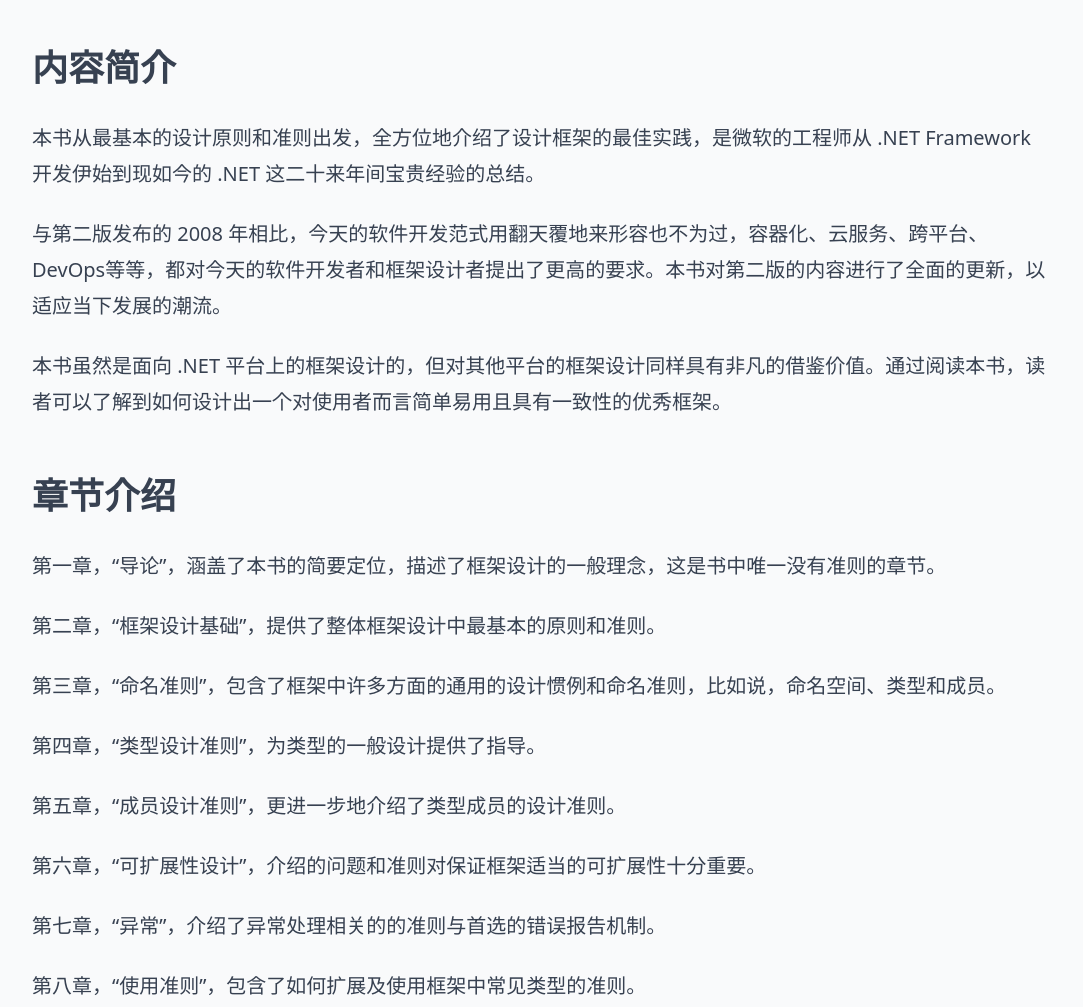
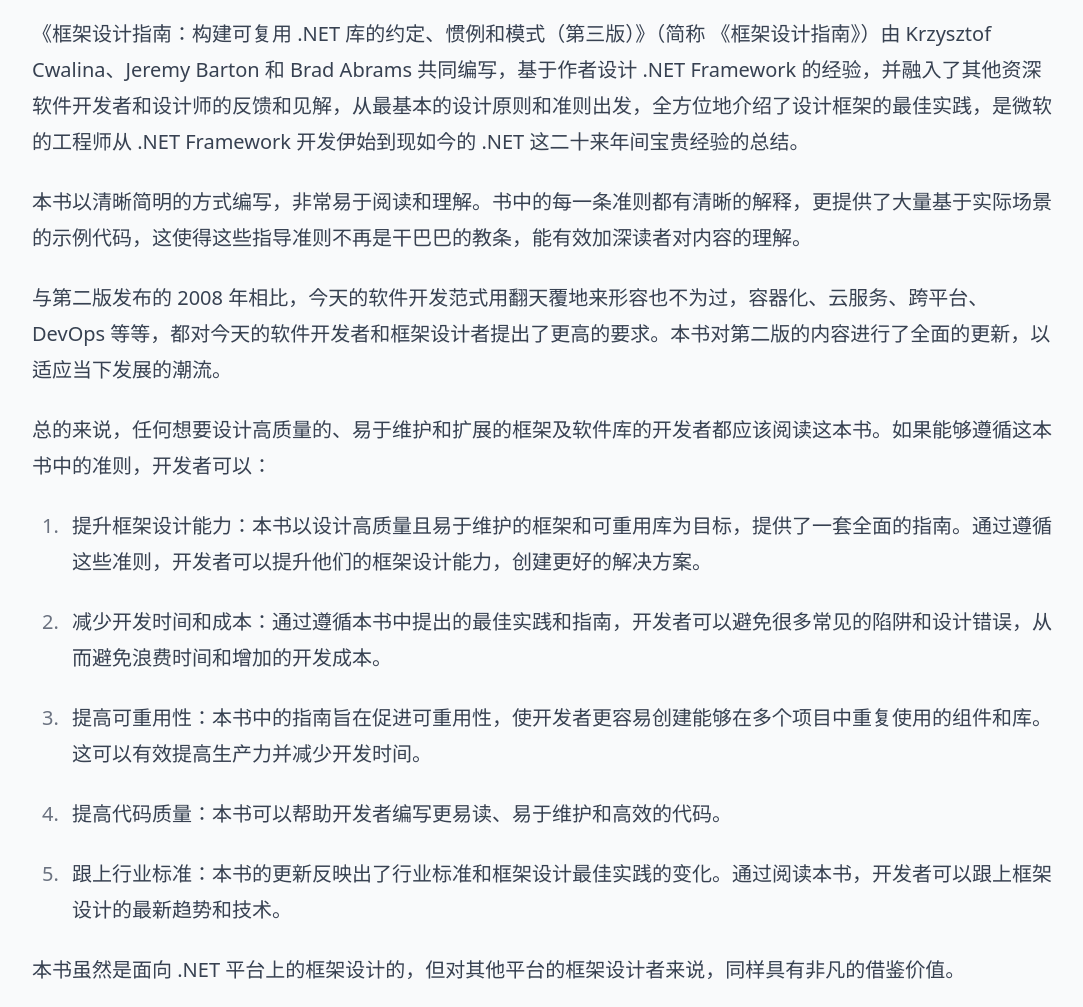
Before and after one commit to nodew/blog, a Gatsby site: page /books/framework-design-guidelines in a window 1280 px wide. Shown: the part 960-1967 px from the top of the page, without its empty margins (96-1179 px from the left). Built offline with nearby package versions, Linux system fonts and the light colour scheme; Gatsby itself is replaced by a stand-in of ours; some packages are replaced by stand-ins of ours.

Commit message:
Update book description

```diff
--- a/books/framework-design-guidelines/index.mdx
+++ b/books/framework-design-guidelines/index.mdx
@@ -14,13 +14,25 @@ keywords:
 
 **[立即前往京东购买](https://u.jd.com/isdgk8D)**
 
-## 内容简介
+《框架设计指南：构建可复用 .NET 库的约定、惯例和模式（第三版）》（简称 《框架设计指南》）由 Krzysztof Cwalina、Jeremy Barton 和 Brad Abrams 共同编写，基于作者设计 .NET Framework 的经验，并融入了其他资深软件开发者和设计师的反馈和见解，从最基本的设计原则和准则出发，全方位地介绍了设计框架的最佳实践，是微软的工程师从 .NET Framework 开发伊始到现如今的 .NET 这二十来年间宝贵经验的总结。
 
-本书从最基本的设计原则和准则出发，全方位地介绍了设计框架的最佳实践，是微软的工程师从 .NET Framework 开发伊始到现如今的 .NET 这二十来年间宝贵经验的总结。
+本书以清晰简明的方式编写，非常易于阅读和理解。书中的每一条准则都有清晰的解释，更提供了大量基于实际场景的示例代码，这使得这些指导准则不再是干巴巴的教条，能有效加深读者对内容的理解。
 
-与第二版发布的 2008 年相比，今天的软件开发范式用翻天覆地来形容也不为过，容器化、云服务、跨平台、DevOps等等，都对今天的软件开发者和框架设计者提出了更高的要求。本书对第二版的内容进行了全面的更新，以适应当下发展的潮流。
+与第二版发布的 2008 年相比，今天的软件开发范式用翻天覆地来形容也不为过，容器化、云服务、跨平台、DevOps 等等，都对今天的软件开发者和框架设计者提出了更高的要求。本书对第二版的内容进行了全面的更新，以适应当下发展的潮流。
 
-本书虽然是面向 .NET 平台上的框架设计的，但对其他平台的框架设计同样具有非凡的借鉴价值。通过阅读本书，读者可以了解到如何设计出一个对使用者而言简单易用且具有一致性的优秀框架。
+总的来说，任何想要设计高质量的、易于维护和扩展的框架及软件库的开发者都应该阅读这本书。如果能够遵循这本书中的准则，开发者可以：
+
+1. 提升框架设计能力：本书以设计高质量且易于维护的框架和可重用库为目标，提供了一套全面的指南。通过遵循这些准则，开发者可以提升他们的框架设计能力，创建更好的解决方案。
+
+2. 减少开发时间和成本：通过遵循本书中提出的最佳实践和指南，开发者可以避免很多常见的陷阱和设计错误，从而避免浪费时间和增加的开发成本。
+
+3. 提高可重用性：本书中的指南旨在促进可重用性，使开发者更容易创建能够在多个项目中重复使用的组件和库。这可以有效提高生产力并减少开发时间。
+
+4. 提高代码质量：本书可以帮助开发者编写更易读、易于维护和高效的代码。
+
+5. 跟上行业标准：本书的更新反映出了行业标准和框架设计最佳实践的变化。通过阅读本书，开发者可以跟上框架设计的最新趋势和技术。
+
+本书虽然是面向 .NET 平台上的框架设计的，但对其他平台的框架设计者来说，同样具有非凡的借鉴价值。
 
 ## 章节介绍
 
@@ -52,7 +64,7 @@ keywords:
 
 ## Q&A
 
-如果中间有什么错漏之处，还请大家通过 [issue](https://github.com/nodew/blog/issues) 批评指正。如果有其他任何与本书相关的问题，也可以通过 [issue](https://github.com/nodew/blog/issues) 和 [discussion](https://github.com/nodew/framework-design-guidelines-cn-community/discussions) 来共同探讨。
+如果译文中有什么错漏之处，还请大家通过 [issue](https://github.com/nodew/blog/issues) 批评指正。如果有其他任何与本书相关的问题，也可以通过 [issue](https://github.com/nodew/blog/issues) 和 [discussion](https://github.com/nodew/framework-design-guidelines-cn-community/discussions) 来共同探讨。
 
 ## 其他
 
--- a/src/components/Header.tsx
+++ b/src/components/Header.tsx
@@ -13,7 +13,7 @@ interface NavItemProps {
 const NavItem = ({ link, name, active }: NavItemProps) => {
     return (
         <li
-            className={`main-nav-item px-8 hover:font-semibold ${
+            className={`main-nav-item px-5 hover:font-semibold ${
                 active
                     ? "font-bold hover:font-bold"
                     : ""
```
